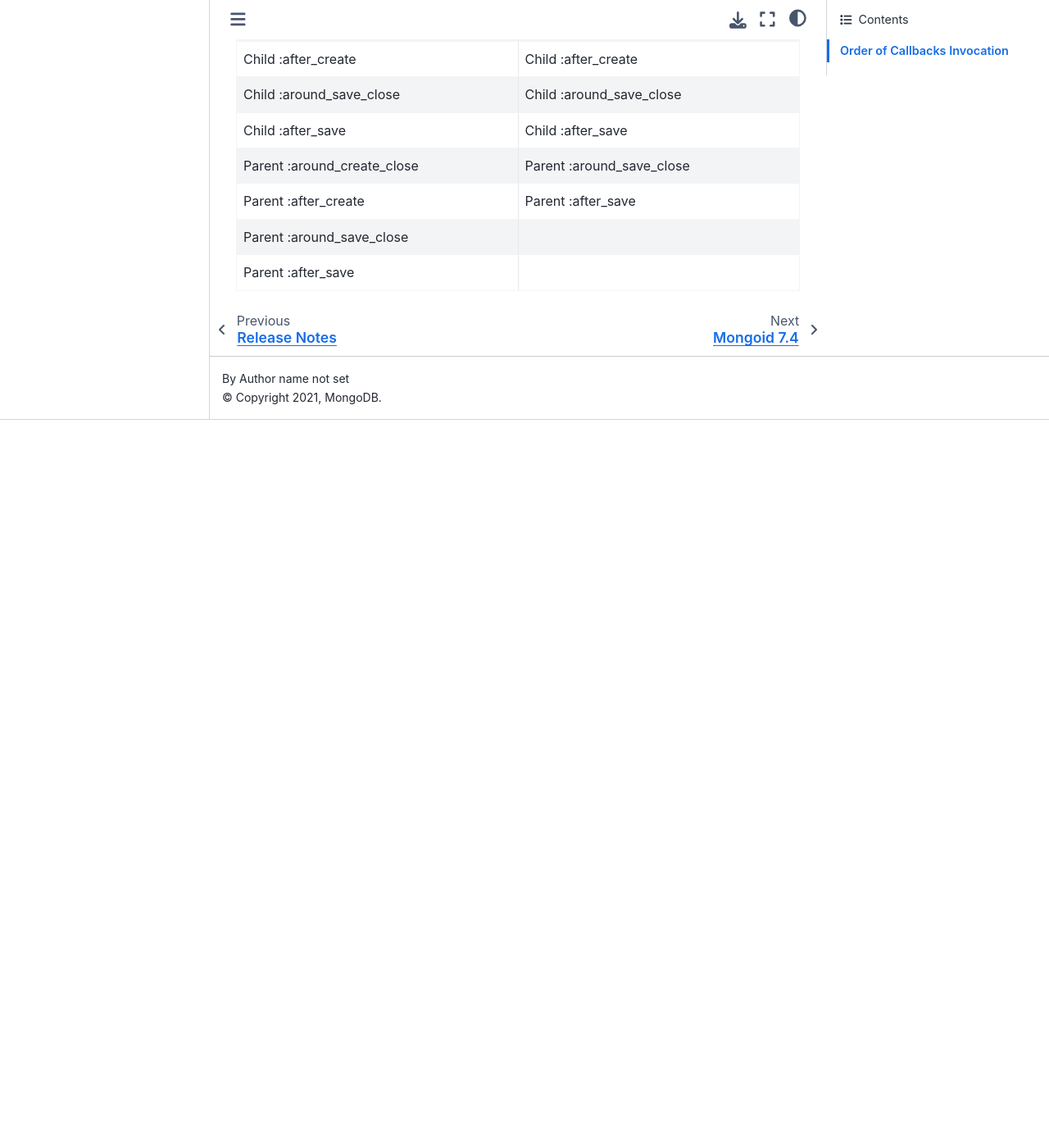
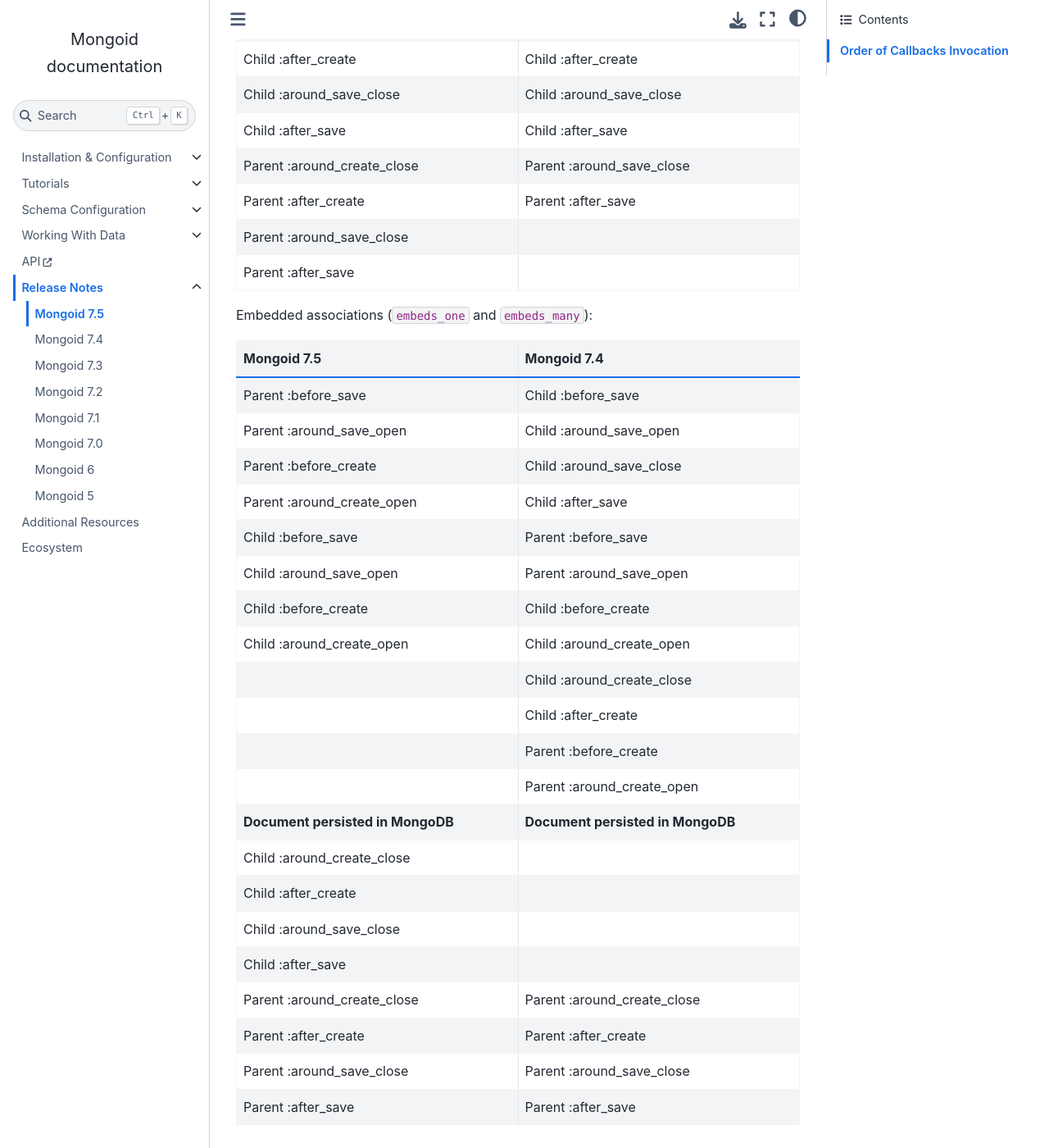
Before and after one commit to i80and/docs-mongoid, a Sphinx documentation site: the page built from docs/release-notes/mongoid-7.5.txt, in a window 1280 px wide and 1400 px high, scrolled down 1120 px. Shown: the whole window at 82% size. Built offline with Sphinx 7.4.7 and the Sphinx Book theme 1.1.4, drawn with Linux system fonts in a browser that asks for light colours; before the commit the page ends 1632 px from its top, so only the background shows below that.

Commit message:
MONGOID-5192 Rails compatible callbacks order for embedded relations (#5090)

```diff
--- a/docs/release-notes/mongoid-7.5.txt
+++ b/docs/release-notes/mongoid-7.5.txt
@@ -69,3 +69,51 @@ Referenced associations (``has_one`` and ``has_many``):
 +---------------------------------------+---------------------------------------+
 | Parent :after_save                    |                                       |
 +---------------------------------------+---------------------------------------+
+
+Embedded associations (``embeds_one`` and ``embeds_many``):
+
++---------------------------------------+---------------------------------------+
+| Mongoid 7.5                           | Mongoid 7.4                           |
++=======================================+=======================================+
+| Parent :before_save                   | Child :before_save                    |
++---------------------------------------+---------------------------------------+
+| Parent :around_save_open              | Child :around_save_open               |
++---------------------------------------+---------------------------------------+
+| Parent :before_create                 | Child :around_save_close              |
++---------------------------------------+---------------------------------------+
+| Parent :around_create_open            | Child :after_save                     |
++---------------------------------------+---------------------------------------+
+| Child :before_save                    | Parent :before_save                   |
++---------------------------------------+---------------------------------------+
+| Child :around_save_open               | Parent :around_save_open              |
++---------------------------------------+---------------------------------------+
+| Child :before_create                  | Child :before_create                  |
++---------------------------------------+---------------------------------------+
+| Child :around_create_open             | Child :around_create_open             |
++---------------------------------------+---------------------------------------+
+|                                       | Child :around_create_close            |
++---------------------------------------+---------------------------------------+
+|                                       | Child :after_create                   |
++---------------------------------------+---------------------------------------+
+|                                       | Parent :before_create                 |
++---------------------------------------+---------------------------------------+
+|                                       | Parent :around_create_open            |
++---------------------------------------+---------------------------------------+
+| **Document persisted in MongoDB**     | **Document persisted in MongoDB**     |
++---------------------------------------+---------------------------------------+
+| Child :around_create_close            |                                       |
++---------------------------------------+---------------------------------------+
+| Child :after_create                   |                                       |
++---------------------------------------+---------------------------------------+
+| Child :around_save_close              |                                       |
++---------------------------------------+---------------------------------------+
+| Child :after_save                     |                                       |
++---------------------------------------+---------------------------------------+
+| Parent :around_create_close           | Parent :around_create_close           |
++---------------------------------------+---------------------------------------+
+| Parent :after_create                  | Parent :after_create                  |
++---------------------------------------+---------------------------------------+
+| Parent :around_save_close             | Parent :around_save_close             |
++---------------------------------------+---------------------------------------+
+| Parent :after_save                    | Parent :after_save                    |
++---------------------------------------+---------------------------------------+
```
